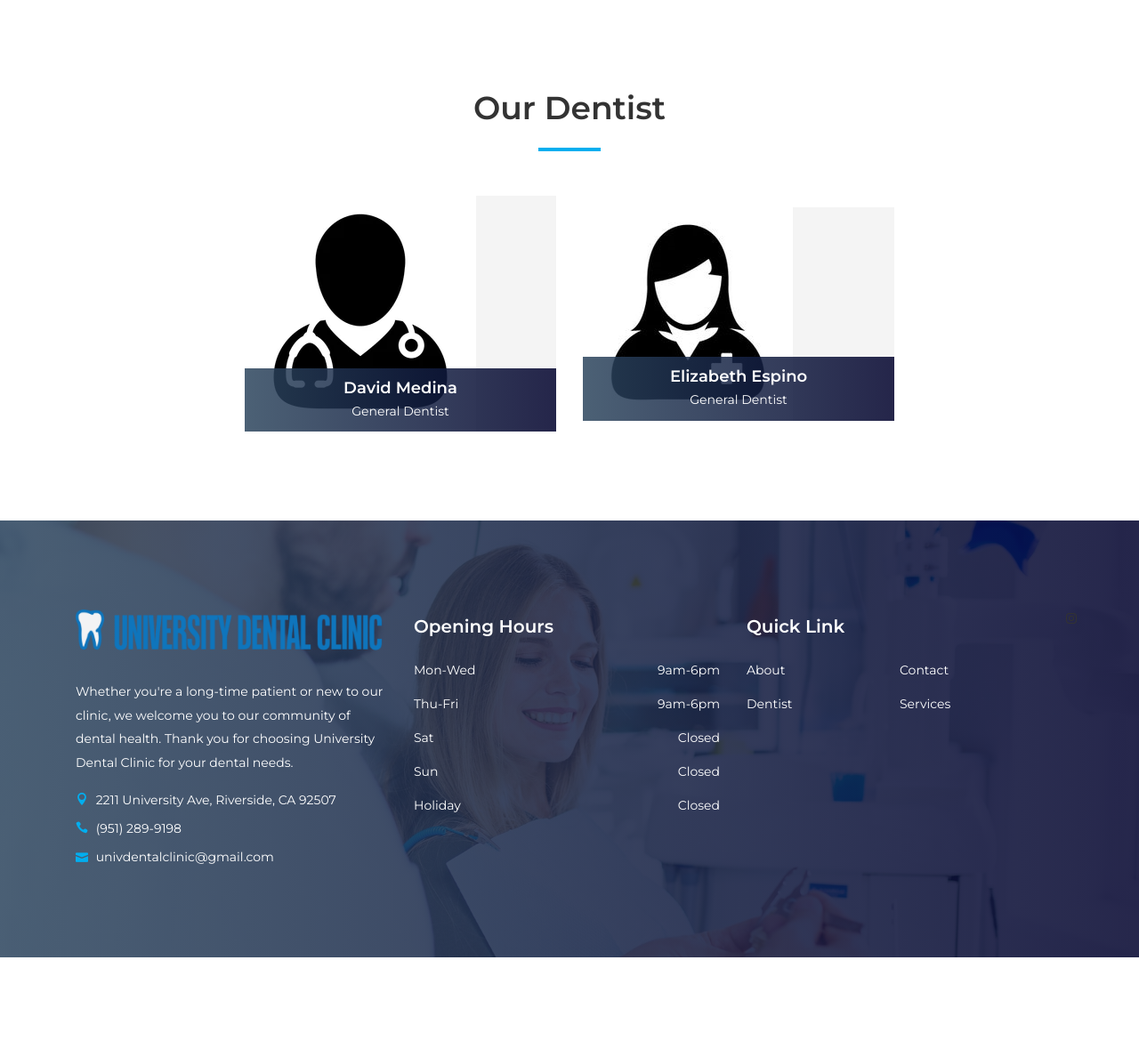
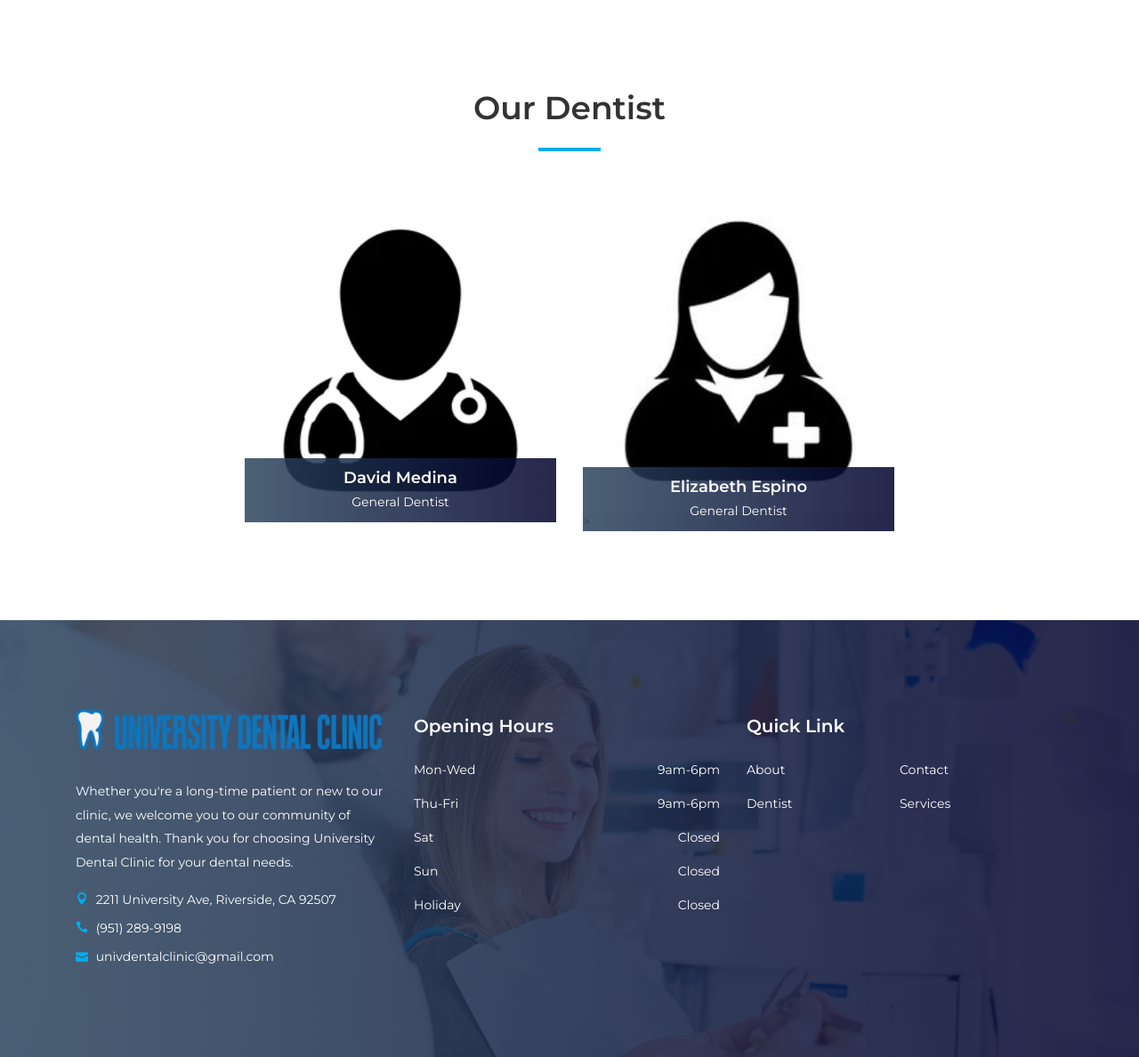
Before and after one commit to yatzix/Dental-django, a Django app: page /about.html in a window 1280 px wide. Shown: the part 2138-3326 px from the top of the page at 89% size. Before the commit the page ends 3214 px from the top, so only its background shows below. Run offline with Django 4.2, Linux system fonts and the light colour scheme; some libraries are stand-ins or nearby versions.

Commit message:
added dr pfp pic to fir frame

```diff
--- a/website/templates/about.html
+++ b/website/templates/about.html
@@ -216,7 +216,7 @@
         <!-- Single Dentist Area -->
         <div class="col-12 col-sm-6 col-md-4">
           <div class="single-dentist-area mb-100">
-            <img src="{% static 'website/img/bg-img/9.png' %}" alt="">
+            <img src="{% static 'website/img/bg-img/9.png' %}" alt="" style="width: 100%; height: 100%; object-fit: cover;">
             <!-- Dentist Content -->
             <div class="dentist-content">
               <!-- Social Info -->
@@ -235,7 +235,7 @@
         <!-- Single Dentist Area -->
         <div class="col-12 col-sm-6 col-md-4">
           <div class="single-dentist-area mb-100">
-            <img src="{% static 'website/img/bg-img/10.png' %}" alt="">
+            <img src="{% static 'website/img/bg-img/10.png' %}" alt="" style="width: 100%; height: 100%; object-fit: cover;">>
             <!-- Dentist Content -->
             <div class="dentist-content">
               <!-- Social Info -->
```
